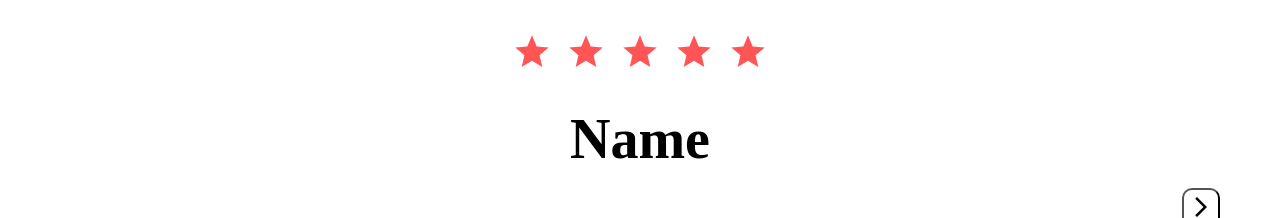
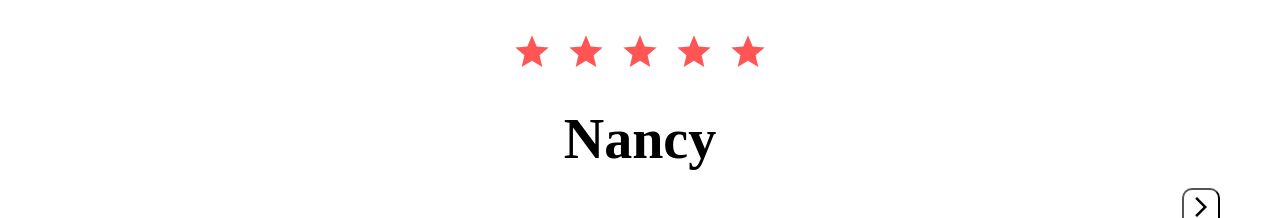
Before and after one commit to vgalante2/love2communicate, a React (Create React App) app: page / in a window 1280 px wide. Shown: the part 2140-2358 px from the top of the page. Built offline with nearby package versions, Linux system fonts and the light colour scheme; a web font is replaced by a local one.

Commit message:
review name

```diff
--- a/src/components/Testimonials.jsx
+++ b/src/components/Testimonials.jsx
@@ -29,7 +29,7 @@ const Testimonials = () => {
         <Slider className="review-slider" ref={slider} {...settings}>
           <div className="review ">
             <h4> <StarIcon className="stars-icon" / > <StarIcon className="stars-icon" /> <StarIcon className="stars-icon" /> <StarIcon className="stars-icon" /> <StarIcon className="stars-icon" /> </h4>
-            <h3>Name </h3>
+            <h3>Nancy </h3>
             <p> "From our very first session, the transformation in my child's speech and feeding skills was nothing short of remarkable. The therapist's gentle approach, paired with innovative techniques, made learning engaging and enjoyable." </p>
           </div>
           <div className="review">
```
